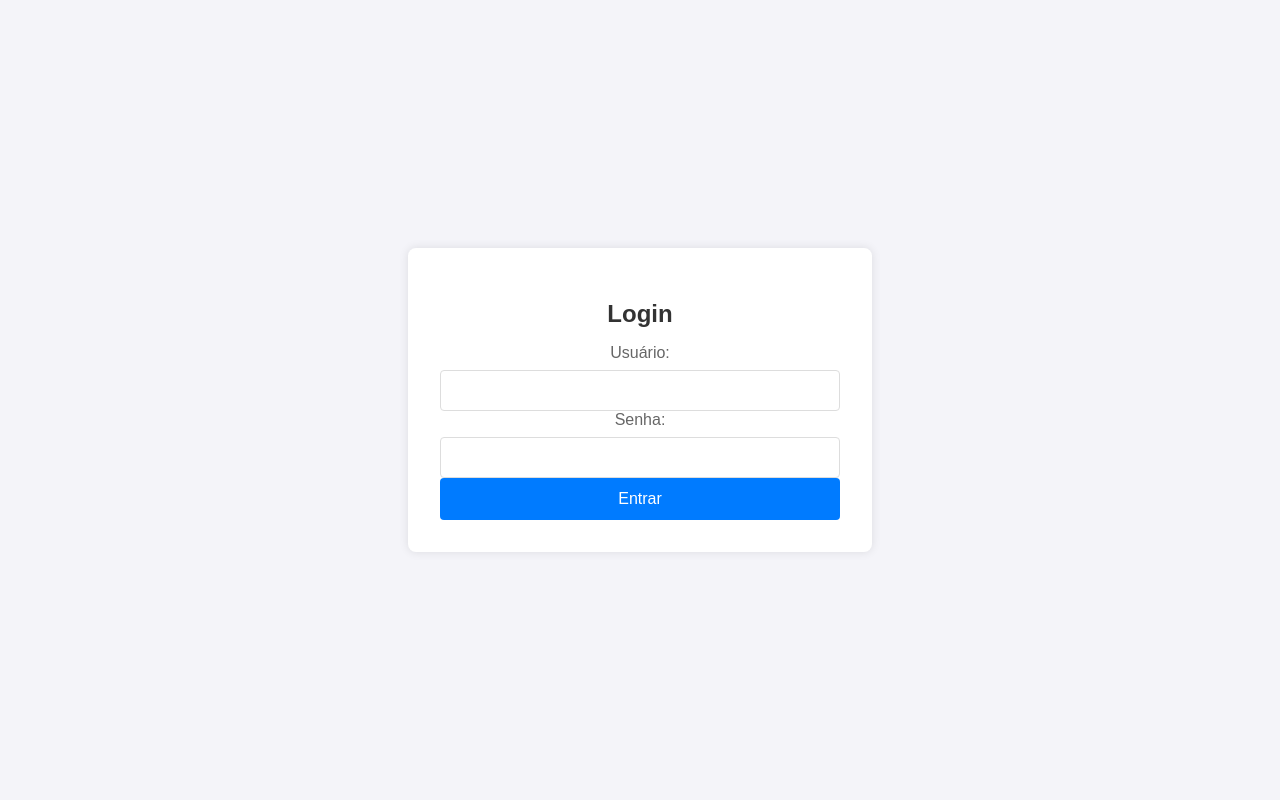
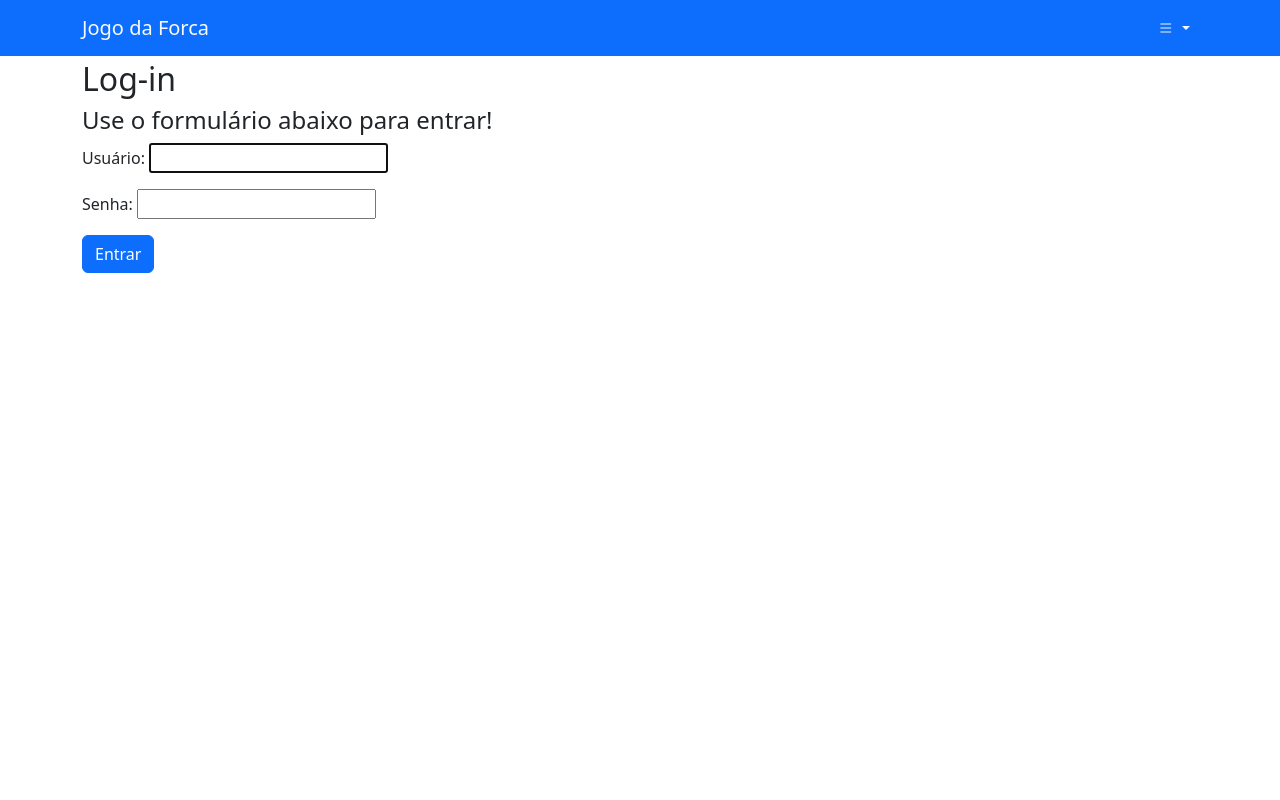
Before and after one commit to NinjaBitroom/jogo_da_forca, a Django app: page /login/ in a window 1280 px wide. Run offline with Django 5.2, Linux system fonts and the light colour scheme.

Commit message:
Modifique o sistema de autenticação

```diff
--- a/Jogo_da_Forca/settings.py
+++ b/Jogo_da_Forca/settings.py
@@ -126,3 +126,4 @@ STATIC_URL = "static/"
 DEFAULT_AUTO_FIELD = "django.db.models.BigAutoField"
 
 LOGIN_REDIRECT_URL = "index"
+LOGOUT_REDIRECT_URL = "index"
--- a/hangman/templates/base.html
+++ b/hangman/templates/base.html
@@ -5,6 +5,7 @@
     <title>{% block titulo %}{% endblock %} - Hangman</title>
     <link href="https://cdn.jsdelivr.net/npm/bootstrap@5.3.3/dist/css/bootstrap.min.css" rel="stylesheet"
           integrity="sha384-QWTKZyjpPEjISv5WaRU9OFeRpok6YctnYmDr5pNlyT2bRjXh0JMhjY6hW+ALEwIH" crossorigin="anonymous">
+    <link rel="stylesheet" href="https://cdn.jsdelivr.net/npm/bootstrap-icons@1.11.3/font/bootstrap-icons.min.css">
 </head>
 <body>
 <header class="navbar navbar-expand-lg bg-primary">
@@ -14,21 +15,22 @@
             <li class="nav-item dropdown">
                 <a class="nav-link dropdown-toggle link-light" href="#" role="button" data-bs-toggle="dropdown"
                    aria-expanded="false">
-                    Dropdown
+                    <i class="bi bi-list"></i>
                 </a>
-                <ul class="dropdown-menu">
+                <ul class="dropdown-menu dropdown-menu-end">
                     <li><a href="{% url 'index' %}" class="dropdown-item">Início</a></li>
                     {% if user.is_authenticated %}
                         <li><a href="{% url 'logout' %}" class="dropdown-item">Sair</a></li>
                     {% else %}
                         <li><a href="{% url 'login' %}" class="dropdown-item">Entrar</a></li>
+                        <li><a href="{% url 'signup' %}" class="dropdown-item">Registrar</a></li>
                     {% endif %}
                 </ul>
             </li>
         </ul>
     </nav>
 </header>
-<div class="content">
+<div class="container mt-1">
     {% block content %}
     {% endblock %}
 </div>
--- a/hangman/templates/login.html
+++ /dev/null
@@ -1,91 +0,0 @@
-<!DOCTYPE html>
-<html lang="pt-BR">
-<head>
-    <meta charset="UTF-8">
-    <meta name="viewport" content="width=device-width, initial-scale=1.0">
-    <title>Hangman - Login</title>
-    <style>
-        body {
-            font-family: Arial, sans-serif;
-            background-color: #f4f4f9;
-            display: flex;
-            justify-content: center;
-            align-items: center;
-            height: 100vh;
-            margin: 0;
-        }
-        .container {
-            background: white;
-            padding: 2rem;
-            border-radius: 8px;
-            box-shadow: 0 0 10px rgba(0, 0, 0, 0.1);
-            max-width: 400px;
-            width: 100%;
-            text-align: center;
-        }
-        h2 {
-            margin-bottom: 1rem;
-            color: #333;
-        }
-        form {
-            display: flex;
-            flex-direction: column;
-        }
-        .form-group {
-            margin-bottom: 1rem;
-            text-align: left;
-        }
-        label {
-            display: block;
-            margin-bottom: 0.5rem;
-            color: #666;
-        }
-        input[type="text"],
-        input[type="password"] {
-            width: 100%;
-            padding: 0.75rem;
-            border: 1px solid #ddd;
-            border-radius: 4px;
-            box-sizing: border-box;
-        }
-        button {
-            background-color: #007bff;
-            color: white;
-            border: none;
-            padding: 0.75rem;
-            border-radius: 4px;
-            cursor: pointer;
-            font-size: 1rem;
-            transition: background-color 0.3s ease;
-        }
-        button:hover {
-            background-color: #0056b3;
-        }
-        .messages {
-            margin-top: 1rem;
-            color: #ff4d4d;
-            text-align: left;
-        }
-    </style>
-</head>
-<body>
-    <div class="container">
-        <h2>Login</h2>
-    <form method="post">
-        {% csrf_token %}
-        <label for="username">Usuário:</label>
-        <input type="text" id="username" name="username">
-        <label for="password">Senha:</label>
-        <input type="password" id="password" name="password">
-        <button type="submit">Entrar</button>
-    </form>
-    {% if messages %}
-        <ul>
-            {% for message in messages %}
-                <li>{{ message }}</li>
-            {% endfor %}
-        </ul>
-    {% endif %}
-    </div>
-</body>
-</html>
--- /dev/null
+++ b/hangman/templates/registration/login.html
@@ -0,0 +1,18 @@
+{% extends 'base.html' %}
+{% load static %}
+{% block content %}
+    <article data-theme="dark">
+        <h2>Log-in</h2>
+        {% if form.errors %}
+            <h4>Verifique seu usuário e senha e tente novamente!</h4>
+        {% else %}
+            <h4>Use o formulário abaixo para entrar!</h4>
+        {% endif %}
+        <form method="post">
+            {% csrf_token %}
+            {{ form.as_p }}
+            <input type="hidden" name="next" value="{{ next }}">
+            <input type="submit" role="button" class="btn btn-primary" value="Entrar">
+        </form>
+    </article>
+{% endblock %}
--- a/hangman/urls.py
+++ b/hangman/urls.py
@@ -5,16 +5,12 @@ from . import views
 
 urlpatterns = [
     path("", views.IndexTemplateView.as_view(), name="index"),
-    path("login/", views.user_login, name="login"),
-    path("logout/", views.user_logout, name="logout"),
     path("login/", auth_views.LoginView.as_view(), name="login"),
     path("logout/", auth_views.LogoutView.as_view(), name="logout"),
-    path("signup/", views.signup, name="signup"),
+    path("signup/", views.UserCreateView.as_view(), name="signup"),
     path("cadastrar_tema/", views.cadastrar_tema, name="cadastrar_tema"),
     path("cadastrar_palavra/", views.cadastrar_palavra, name="cadastrar_palavra"),
     path("temas/", views.listar_temas, name="listar_temas"),
     path("temas/<int:tema_id>/jogos/", views.listar_jogos, name="listar_jogos"),
-    path("cadprofessor/", views.register_professor, name="register_professor"),
-    path("cadaluno/", views.register_aluno, name="register_aluno"),
     path("relatorio/", views.gerar_relatorio, name="gerar_relatorio"),
 ]
--- a/hangman/views.py
+++ b/hangman/views.py
@@ -1,59 +1,30 @@
-from django.contrib import messages
-from django.contrib.auth import authenticate, login, logout
 from django.contrib.auth.decorators import login_required
-from django.contrib.auth.forms import UserCreationForm
+from django.contrib.auth.models import Group
 from django.http import HttpResponse, HttpResponseForbidden
 from django.shortcuts import get_object_or_404, redirect, render
 from django.template.loader import get_template
-from django.views.generic import TemplateView
+from django.urls import reverse_lazy
+from django.views.generic import CreateView, TemplateView
 from xhtml2pdf import pisa
 
 from .forms import (
-    AlunoRegisterForm,
     PalavraForm,
-    ProfessorRegisterForm,
     TemaForm,
     UserRegisterForm,
 )
 from .models import Jogo, Palavra, Tema
 
 
-def register_professor(request):
-    if request.method == "POST":
-        user_form = UserRegisterForm(request.POST)
-        professor_form = ProfessorRegisterForm(request.POST)
-        if user_form.is_valid() and professor_form.is_valid():
-            user = user_form.save()
-            professor = professor_form.save(commit=False)
-            professor.user = user
-            professor.save()
-            return redirect("login")
-    else:
-        user_form = UserRegisterForm()
-        professor_form = ProfessorRegisterForm()
-    return render(
-        request,
-        "cadprofessor.html",
-        {"user_form": user_form, "professor_form": professor_form},
-    )
+class UserCreateView(CreateView):
+    form_class = UserRegisterForm
+    template_name = "registration/signup.html"
+    success_url = reverse_lazy("login")
 
-
-def register_aluno(request):
-    if request.method == "POST":
-        user_form = UserRegisterForm(request.POST)
-        aluno_form = AlunoRegisterForm(request.POST)
-        if user_form.is_valid() and aluno_form.is_valid():
-            user = user_form.save()
-            aluno = aluno_form.save(commit=False)
-            aluno.user = user
-            aluno.save()
-            return redirect("login")
-    else:
-        user_form = UserRegisterForm()
-        aluno_form = AlunoRegisterForm()
-    return render(
-        request, "cadaluno.html", {"user_form": user_form, "aluno_form": aluno_form}
-    )
+    def form_valid(self, form):
+        group = get_object_or_404(Group, name=form.cleaned_data["group"])
+        user = form.save()
+        user.groups.add(group)
+        return super().form_valid(form)
 
 
 @login_required
@@ -86,25 +57,6 @@ def cadastrar_palavra(request):
     else:
         form = PalavraForm()
     return render(request, "cadastrar_palavra.html", {"form": form})
-
-
-def user_login(request):
-    if request.method == "POST":
-        username = request.POST["username"]
-        password = request.POST["password"]
-        user = authenticate(request, username=username, password=password)
-        if user is not None:
-            login(request, user)
-            return redirect("index")
-        else:
-            messages.error(request, "Usuário ou senha incorretos.")
-    return render(request, "login.html")
-
-
-@login_required
-def user_logout(request):
-    logout(request)
-    return redirect("login")
 
 
 class IndexTemplateView(TemplateView):
@@ -149,17 +101,6 @@ def gerar_relatorio(request):
     return render(request, "relatorio.html", {"jogos": jogos})
 
 
-def signup(request):
-    if request.method == "POST":
-        form = UserCreationForm(request.POST)
-        if form.is_valid():
-            form.save()
-            return redirect("login")
-    else:
-        form = UserCreationForm()
-    return render(request, "signup.html", {"form": form})
-
-
 @login_required
 def jogar(request, tema_id):
     tema = get_object_or_404(Tema, pk=tema_id)
```
Also changed, not shown: hangman/forms.py (+9 -18 lines), hangman/models.py (+7 -18 lines), hangman/templates/registration/signup.html (added, +11 -0 lines), hangman/migrations/0004_remove_professor_user_alter_jogo_aluno_and_more.py (added), hangman/templates/signup.html (deleted).
